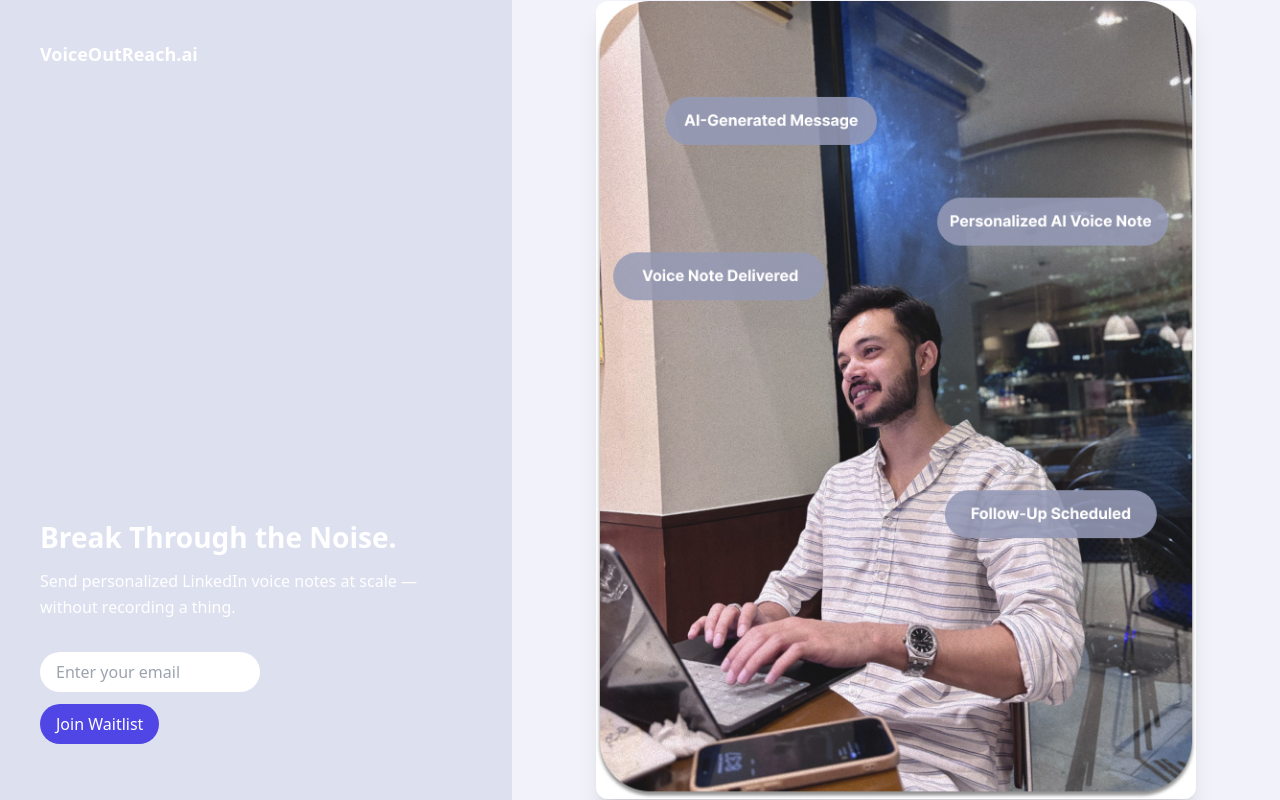
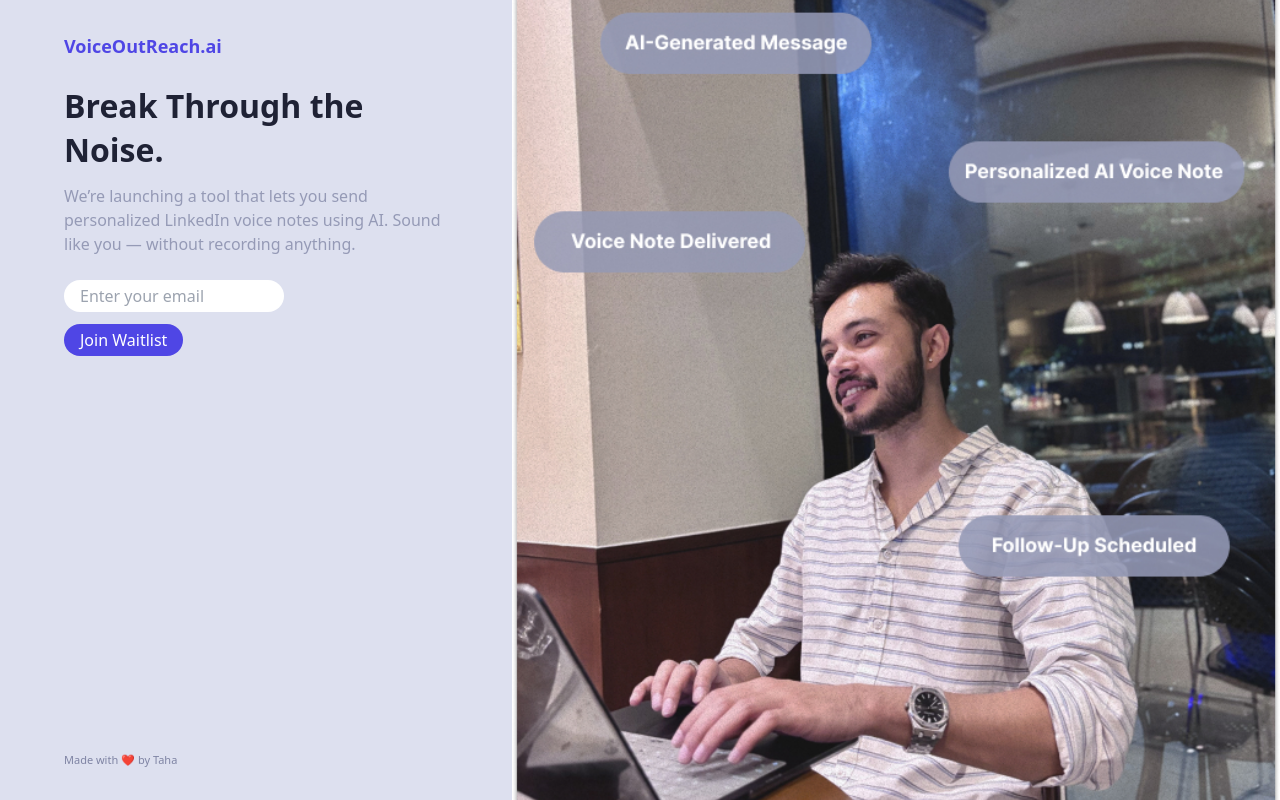
Before and after one commit to VoiceOutReach/landing-page, a React (Create React App) app: page / in a window 1280 px wide. Built offline with nearby package versions, Linux system fonts and the light colour scheme.

Commit message:
✅ Restore layout and preserve formsubmit logic

```diff
--- a/src/Desktop.tsx
+++ b/src/Desktop.tsx
@@ -3,24 +3,22 @@ import demoImage from "./assets/voiceoutreach-demo.jpg";
 
 const Desktop = () => {
   return (
-    <div className="flex flex-col md:flex-row h-screen w-full text-[#959AB6] bg-[#F2F3FA]">
+    <div className="flex flex-col md:flex-row h-screen w-full text-[#959AB6] font-sans">
       {/* Left Section */}
-      <div className="w-full md:w-[40%] bg-[#DDE0EF] flex flex-col px-10 py-10 justify-between">
-        {/* Logo */}
-        <a href="#" className="text-white text-lg mb-8 font-semibold">
-          VoiceOutReach.ai
-        </a>
+      <div className="md:w-[40%] bg-[#DDE0EF] flex flex-col px-10 md:px-16 py-8 justify-between">
+        <div>
+          <a href="#" className="text-[#4F46E5] text-lg font-semibold mb-6 block">
+            VoiceOutReach.ai
+          </a>
 
-        {/* Main Content */}
-        <div>
-          <h1 className="text-[28px] font-bold text-white leading-snug mb-3">
+          <h1 className="text-[26px] md:text-[32px] font-bold text-[#1F2235] leading-snug mb-3">
             Break Through the Noise.
           </h1>
-          <p className="text-white mb-8 leading-relaxed">
-            Send personalized LinkedIn voice notes at scale — without recording a thing.
+          <p className="text-sm md:text-base mb-6">
+            We’re launching a tool that lets you send personalized LinkedIn voice notes using AI. Sound like you — without recording anything.
           </p>
 
-          {/* Form */}
+          {/* FORM */}
           <form
             action="https://formsubmit.co/hassan@voiceoutreach.ai"
             method="POST"
@@ -38,21 +36,14 @@ const Desktop = () => {
               name="email"
               required
               placeholder="Enter your email"
-              className="px-4 py-2 rounded-full w-full max-w-[220px]"
+              className="px-4 py-1 rounded-full w-full max-w-[220px]"
             />
-
-            {/* Hidden fields */}
             <input type="hidden" name="_subject" value="New Waitlist Signup!" />
-            <input
-              type="hidden"
-              name="_autoresponse"
-              value="Thanks for signing up! We’ll be in touch soon."
-            />
+            <input type="hidden" name="_autoresponse" value="Thanks for signing up! We’ll be in touch soon." />
             <input type="hidden" name="_template" value="box" />
-
             <button
               type="submit"
-              className="px-4 py-2 rounded-full bg-[#4F46E5] text-white hover:bg-[#4338CA]"
+              className="px-4 py-1 rounded-full bg-[#4F46E5] text-white hover:bg-[#4338CA]"
             >
               Join Waitlist
             </button>
@@ -62,14 +53,16 @@ const Desktop = () => {
             ✅ You're on the list!
           </p>
         </div>
+
+        <p className="text-[11px] mt-8 text-[#7E83A3]">Made with ❤️ by Taha</p>
       </div>
 
-      {/* Right Section */}
-      <div className="w-full md:w-[60%] flex items-center justify-center p-6">
+      {/* Right Section - Image */}
+      <div className="md:w-[60%] h-[250px] md:h-full bg-white flex justify-center items-center">
         <img
           src={demoImage}
           alt="VoiceOutReach demo"
-          className="rounded-xl w-full max-w-[600px] shadow-xl"
+          className="w-full h-full object-cover"
         />
       </div>
     </div>
```
